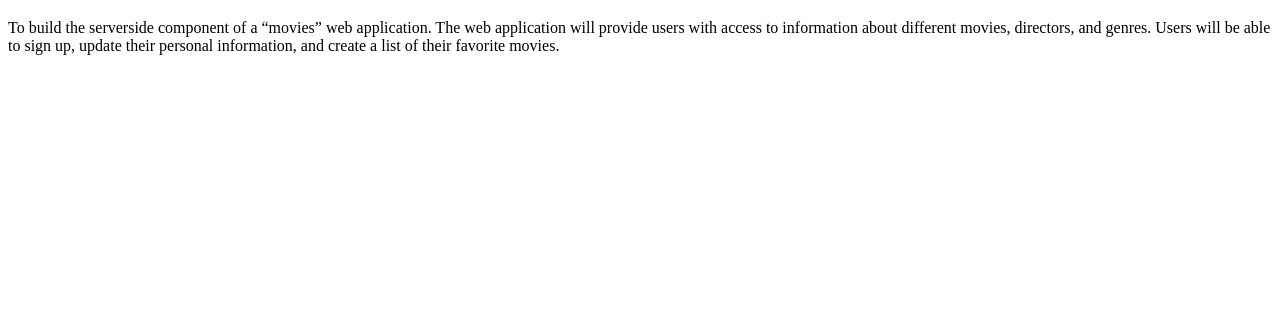
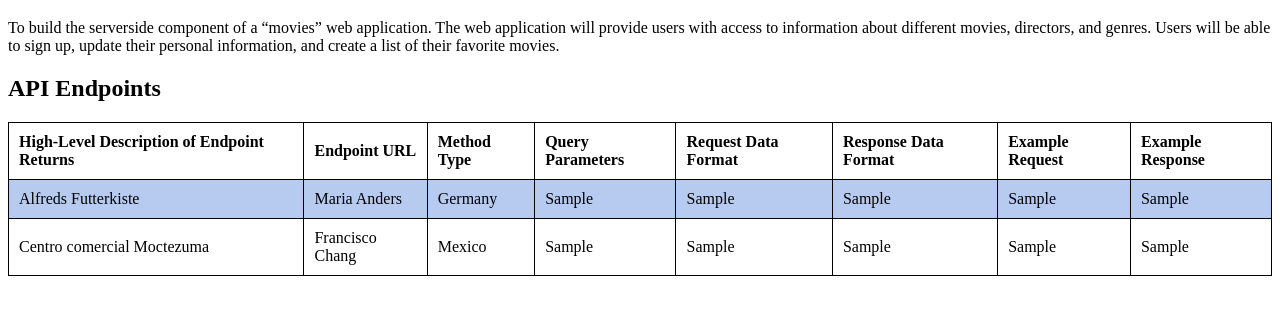
Before and after one commit to warpedpuppy/kf-data-security, a website: page public/documentation.html in a window 1280 px wide. Shown: the part 61-376 px from the top of the page. Drawn offline with Linux system fonts and the light colour scheme.

Commit message:
Added basic CSS styling

```diff
--- /dev/null
+++ b/css/styles.css
@@ -0,0 +1,15 @@
+table {
+  border-collapse: collapse;
+  width: 100%;
+}
+
+td,
+th {
+  border: 1px solid black;
+  text-align: left;
+  padding: 10px;
+}
+
+tr:nth-child(even) {
+  background-color: rgb(183, 203, 240);
+}
--- a/public/documentation.html
+++ b/public/documentation.html
@@ -1,10 +1,11 @@
 <!DOCTYPE html>
 <html lang="en">
 <head>
+    <title>Documentation</title>
     <meta charset="UTF-8">
     <meta name="viewport" content="width=device-width, initial-scale=1.0">
-    <title>Documentation</title>
-</head>
+    <link href="/css/styles.css" rel="stylesheet" type="text/css">
+    </head>
 <body>
     <header>
         <h1>Welcome to the API Documentation</h1>
@@ -16,6 +17,42 @@
             will be able to sign up, update their personal information, and create a list of their favorite
             movies.
         </p>
+        <div>
+            <h2>API Endpoints</h2>
+
+            <table>
+                <tr>
+                    <th>High-Level Description of Endpoint Returns</th>
+                    <th>Endpoint URL</th>
+                    <th>Method Type</th>
+                    <th>Query Parameters</th>
+                    <th>Request Data Format</th>
+                    <th>Response Data Format</th>
+                    <th>Example Request</th>
+                    <th>Example Response</th>
+                </tr>
+                <tr>
+                    <td>Alfreds Futterkiste</td>
+                    <td>Maria Anders</td>
+                    <td>Germany</td>
+                    <td>Sample</td>
+                    <td>Sample</td>
+                    <td>Sample</td>
+                    <td>Sample</td>
+                    <td>Sample</td>
+                </tr>
+                <tr>
+                    <td>Centro comercial Moctezuma</td>
+                    <td>Francisco Chang</td>
+                    <td>Mexico</td>
+                    <td>Sample</td>
+                    <td>Sample</td>
+                    <td>Sample</td>
+                    <td>Sample</td>
+                    <td>Sample</td>
+                </tr>
+            </table>
+        </div>
     </main>
 
 </body>
```
